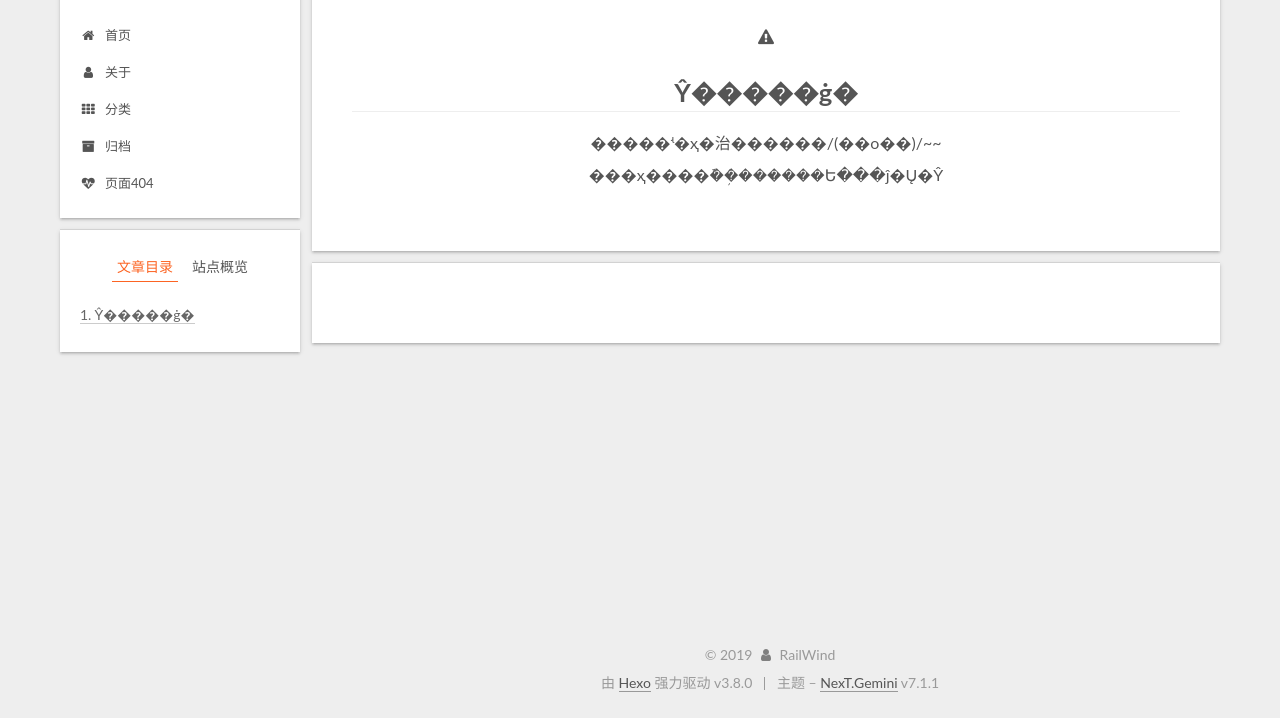
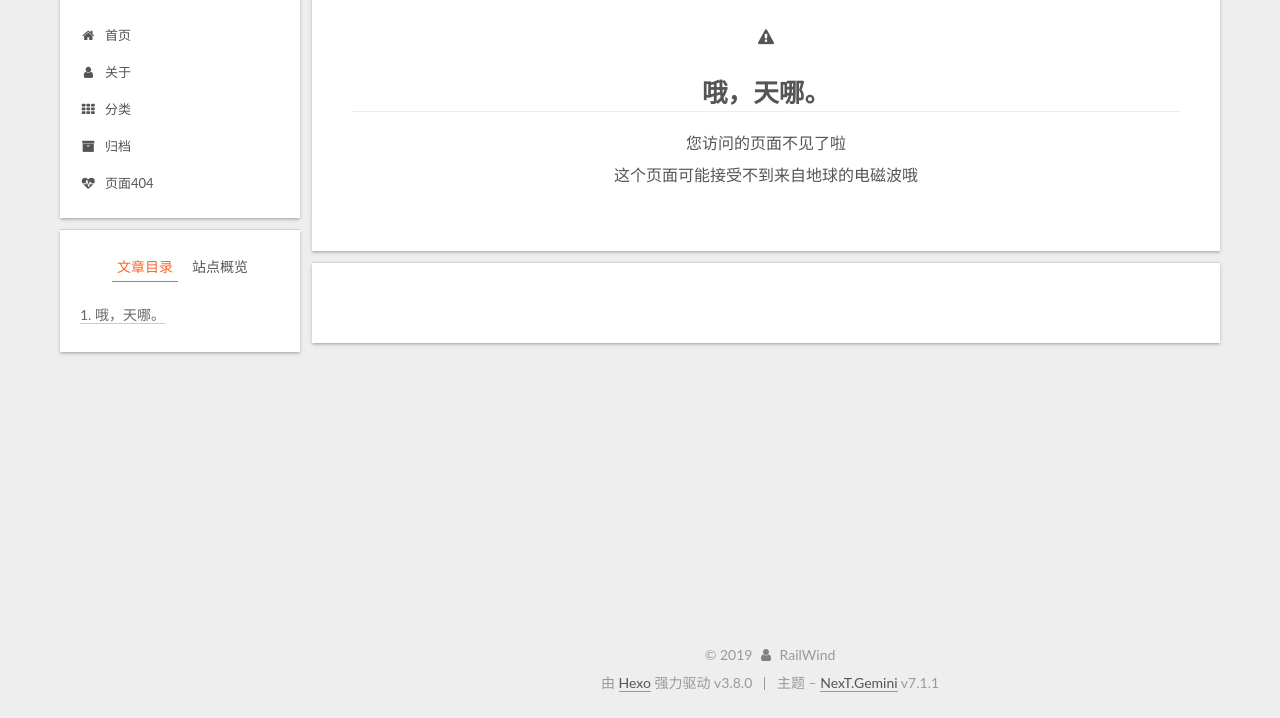
Before and after one commit to RailWind0316/RailWind0316.github.io, a plain HTML site: page 404.html in a window 1280 px wide. Shown: the part 82-800 px from the top of the page. Drawn offline with Linux system fonts and the light colour scheme; a script that the page names is missing.

Commit message:
Site updated: 2019-08-08 15:39:04

```diff
--- a/404.html
+++ b/404.html
@@ -96,18 +96,18 @@
 
 
 
-  <meta name="description" content="Ŷ�����ġ�                     �����ʵ�ҳ�治������/(��o��)/~~                      ���ҳ����ܽ��ܲ������Ե���ĵ�Ų�Ŷ">
+  <meta name="description" content="哦，天哪。                     您访问的页面不见了啦                          这个页面可能接受不到来自地球的电磁波哦">
 <meta name="keywords" content="RailWind">
 <meta property="og:type" content="website">
 <meta property="og:title" content="Rail_Wind&#39;s Blog">
 <meta property="og:url" content="https://railwind0316.github.io/404.html">
 <meta property="og:site_name" content="Rail_Wind&#39;s Blog">
-<meta property="og:description" content="Ŷ�����ġ�                     �����ʵ�ҳ�治������/(��o��)/~~                      ���ҳ����ܽ��ܲ������Ե���ĵ�Ų�Ŷ">
+<meta property="og:description" content="哦，天哪。                     您访问的页面不见了啦                          这个页面可能接受不到来自地球的电磁波哦">
 <meta property="og:locale" content="zh-Hans">
-<meta property="og:updated_time" content="2019-05-16T05:22:49.225Z">
+<meta property="og:updated_time" content="2019-08-08T07:38:30.586Z">
 <meta name="twitter:card" content="summary">
 <meta name="twitter:title" content="Rail_Wind&#39;s Blog">
-<meta name="twitter:description" content="Ŷ�����ġ�                     �����ʵ�ҳ�治������/(��o��)/~~                      ���ҳ����ܽ��ܲ������Ե���ĵ�Ų�Ŷ">
+<meta name="twitter:description" content="哦，天哪。                     您访问的页面不见了啦                          这个页面可能接受不到来自地球的电磁波哦">
 
 
 
@@ -383,9 +383,9 @@
             <div class="col-xs-12">
                 <div class="content-holder text-center">
                     <i class="fa fa-exclamation-triangle" aria-hidden="true"></i>
-                    <h1>Ŷ�����ġ�</h1>
-                    <p>�����ʵ�ҳ�治������/(��o��)/~~ <br>
-                    ���ҳ����ܽ��ܲ������Ե���ĵ�Ų�Ŷ</p>
+                    <h1>哦，天哪。</h1>
+                    <p>您访问的页面不见了啦 <br>
+                        这个页面可能接受不到来自地球的电磁波哦</p>
                 </div>
             </div>
         </div>
@@ -563,7 +563,7 @@
 
 
 
-              <div class="post-toc-content"><ol class="nav"><li class="nav-item nav-level-1"><a class="nav-link" href="#undefined"><span class="nav-number">1.</span> <span class="nav-text">Ŷ�����ġ�</span></a></li></ol></div>
+              <div class="post-toc-content"><ol class="nav"><li class="nav-item nav-level-1"><a class="nav-link" href="#undefined"><span class="nav-number">1.</span> <span class="nav-text">哦，天哪。</span></a></li></ol></div>
 
 
           </div>
--- a/css/main.css
+++ b/css/main.css
@@ -1765,7 +1765,7 @@ pre .javascript .function {
   width: 4px;
   height: 4px;
   border-radius: 50%;
-  background: #ffbd05;
+  background: #fffcc6;
 }
 .feed-link,
 .chat {
```
